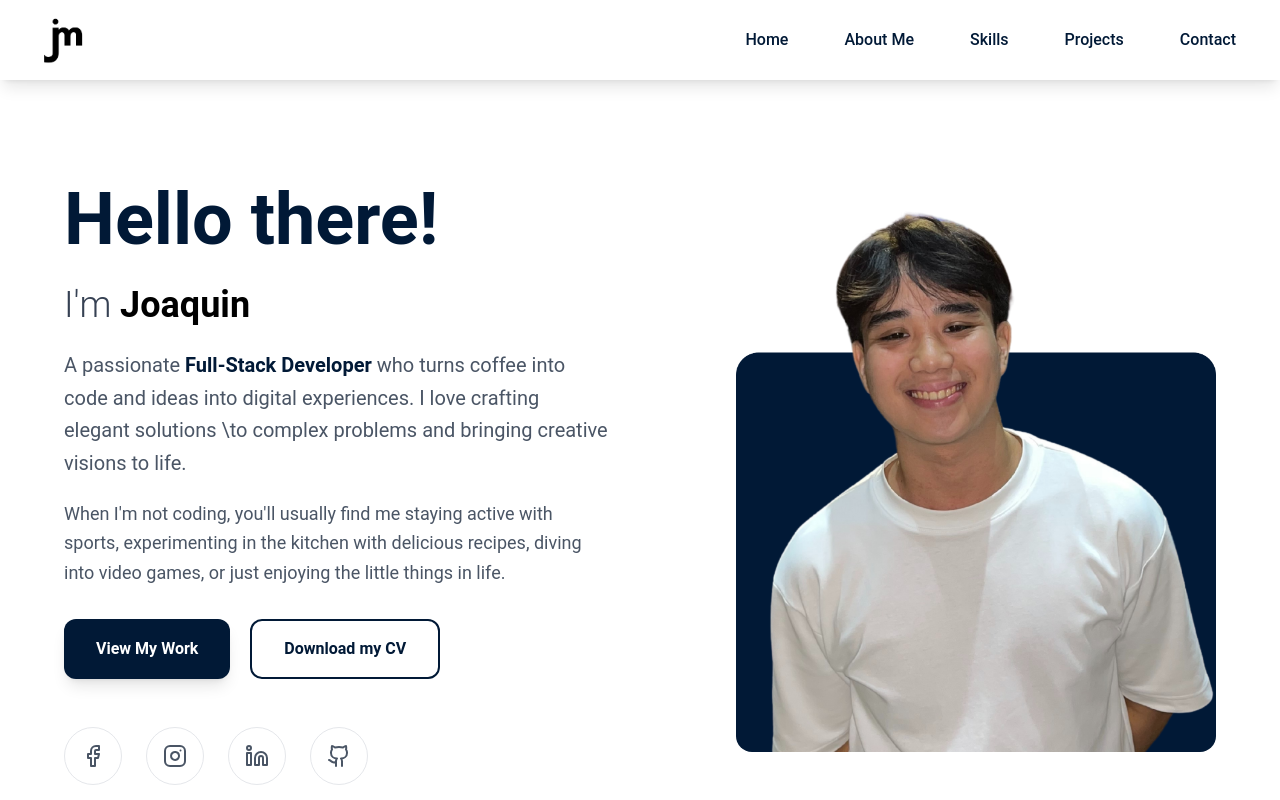
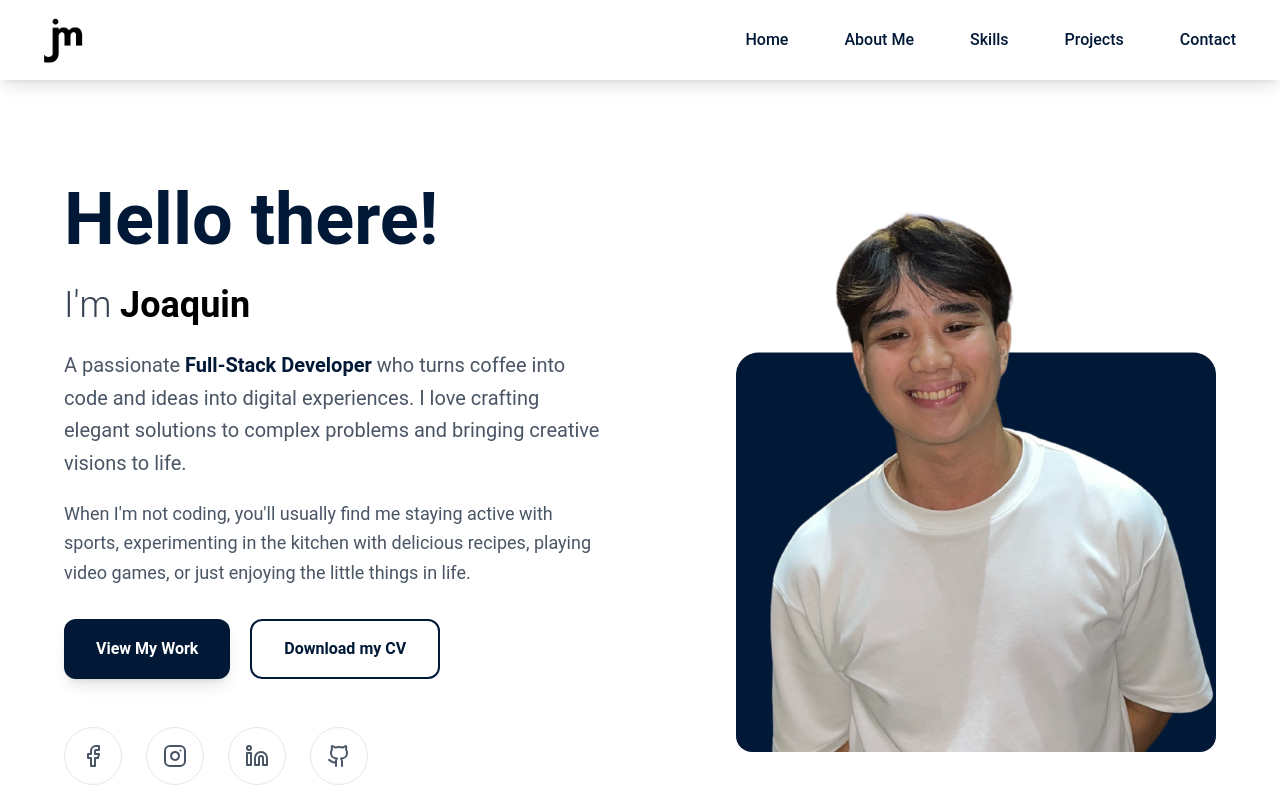
Before and after one commit to j24angeles/Portfolio, a React (Vite) app: page / in a window 1280 px wide. Shown: the top 800 px of the page. Built offline with nearby package versions, Linux system fonts and the light colour scheme.

Commit message:
last na talaga

```diff
--- a/src/components/Home.jsx
+++ b/src/components/Home.jsx
@@ -117,12 +117,12 @@ const Home = () => {
               <p className="text-base sm:text-lg lg:text-xl text-gray-600 leading-relaxed text-center lg:text-left">
                 A passionate <span className="font-semibold" style={{ color: '#011936' }}>Full-Stack Developer</span> who
                 turns coffee into code and ideas into digital experiences. I love crafting elegant solutions
-                \to complex problems and bringing creative visions to life.
+                to complex problems and bringing creative visions to life.
               </p>
 
               <p className="text-base sm:text-lg text-gray-600 leading-relaxed text-center lg:text-left">
                 When I'm not coding, you'll usually find me staying active with sports, experimenting in the kitchen with delicious recipes,
-                diving into video games, or just enjoying the little things in life.
+                playing video games, or just enjoying the little things in life.
               </p>
             </div>
 
```
